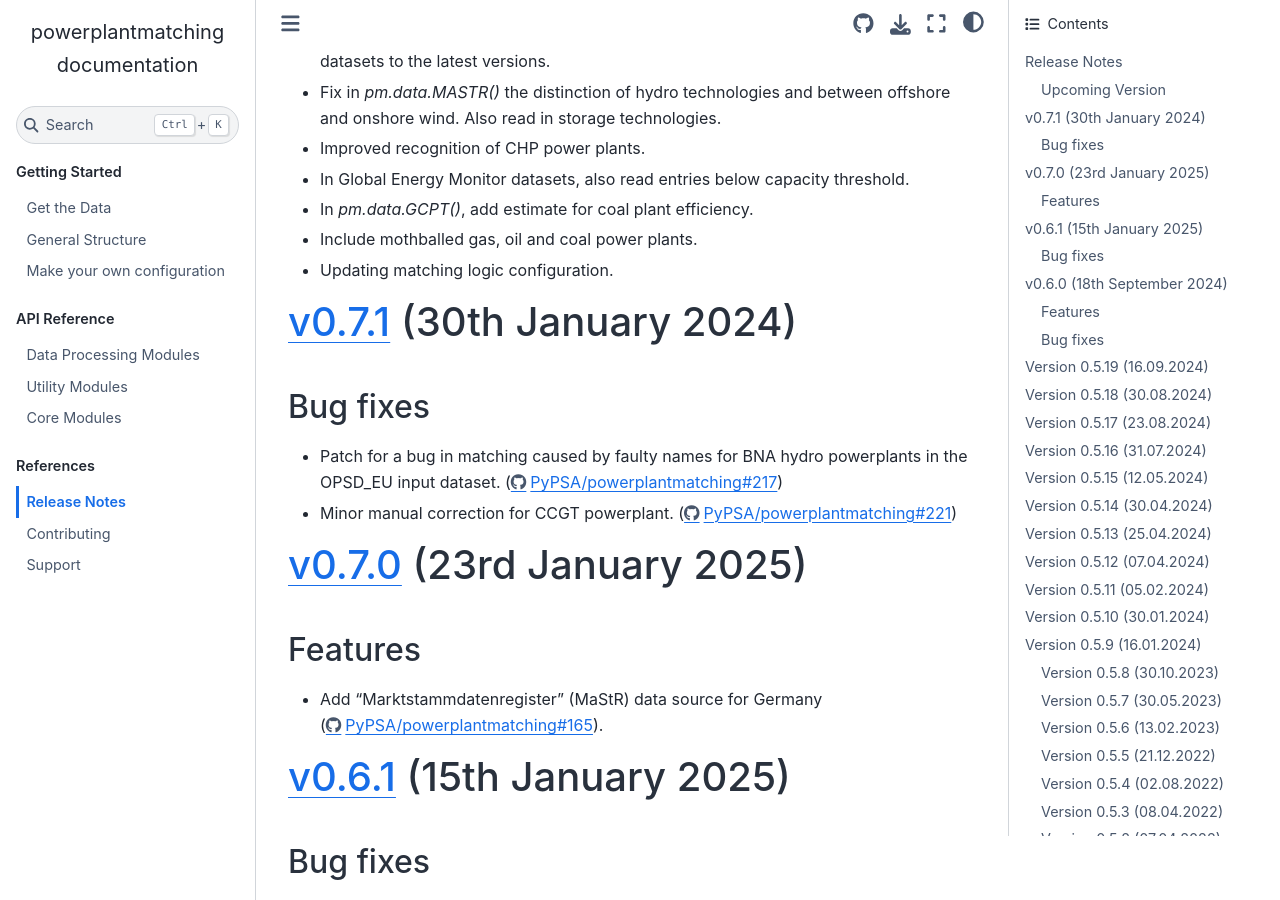
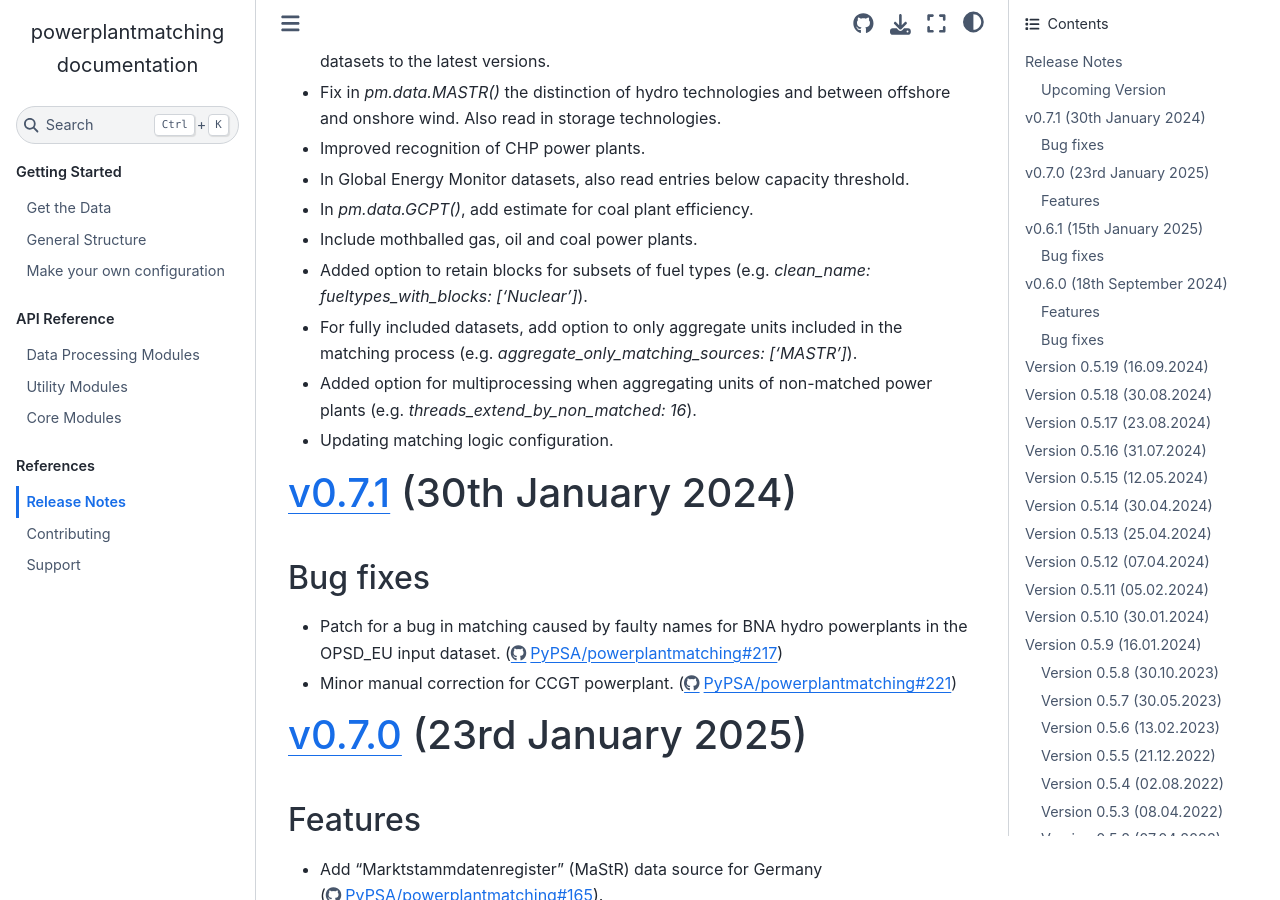
Before and after one commit to PyPSA/powerplantmatching, a Sphinx documentation site: the page built from doc/release-notes.rst, in a window 1280 px wide and 900 px high, scrolled down 421 px. Built offline with Sphinx 7.4.7 and the Sphinx Book theme 1.1.4, drawn with Linux system fonts in a browser that asks for light colours; pages that are not in the unit, such as notebooks, are missing from menus.

Commit message:
amend release notes

```diff
--- a/doc/release-notes.rst
+++ b/doc/release-notes.rst
@@ -23,6 +23,12 @@ Upcoming Version
 * In `pm.data.GCPT()`, add estimate for coal plant efficiency.
 
 * Include mothballed gas, oil and coal power plants.
+
+* Added option to retain blocks for subsets of fuel types (e.g. `clean_name: fueltypes_with_blocks: ['Nuclear']`).
+
+* For fully included datasets, add option to only aggregate units included in the matching process (e.g. `aggregate_only_matching_sources: ['MASTR']`).
+
+* Added option for multiprocessing when aggregating units of non-matched power plants (e.g. `threads_extend_by_non_matched: 16`).
 
 * Updating matching logic configuration.
 
```
